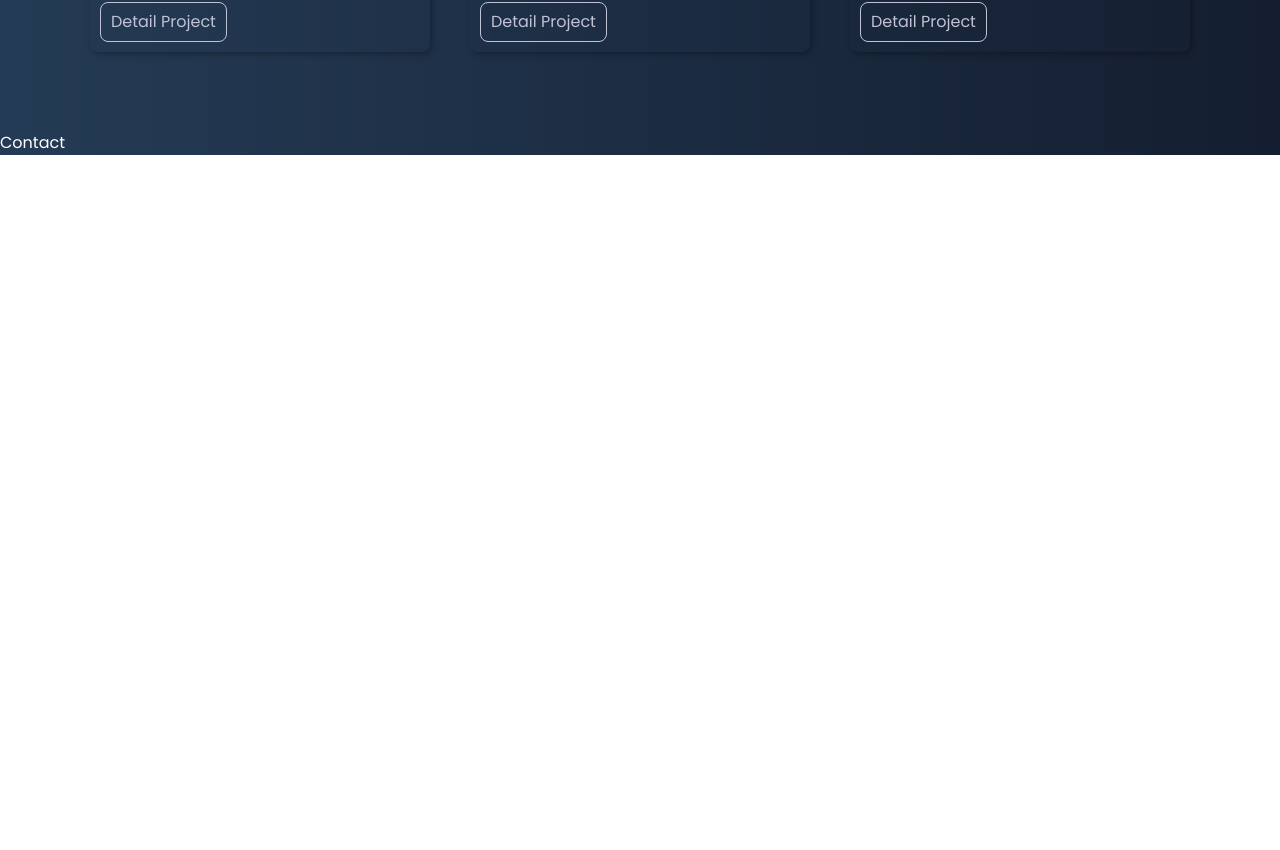
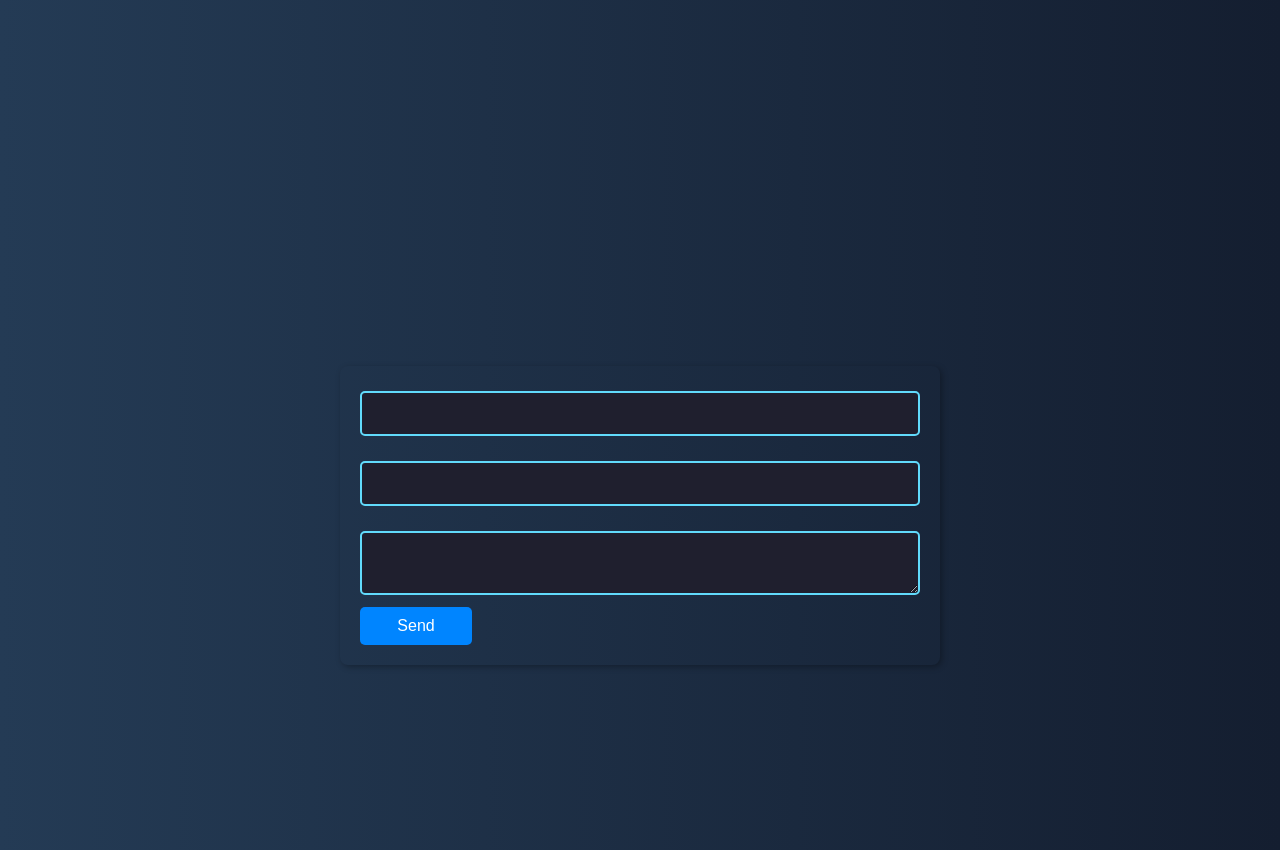
Before and after one commit to Pedrogj/portfolio, a React (Create React App) app: page / in a window 1280 px wide. Shown: the part 2110-2960 px from the top of the page. Before the commit the page ends 2265 px from the top, so only its background shows below. Built offline with nearby package versions, Linux system fonts and the light colour scheme.

Commit message:
Contact.js: Add style

```diff
--- a/src/components/about/About.js
+++ b/src/components/about/About.js
@@ -6,7 +6,6 @@ import {
   Description,
   SkillName,
   SkillIcon,
-  Title,
 } from "./AboutStyle";
 import { skills } from "../../data/skills";
 
@@ -21,7 +20,6 @@ export const About = () => {
   return (
     <Wrapper id="about">
       <TextContent>
-        <Title>About</Title>
         <Description>
           Poseo habilidades en Javascript. Reactjs, Hooks, Context Api, Redux,
           Nodejs, MongoDB, Firebase, GraphQL, Apollo Client, Express. Tengo 2
--- a/src/components/contact/Contact.js
+++ b/src/components/contact/Contact.js
@@ -1,5 +1,30 @@
-import React from "react";
+import {
+  Wrapper,
+  Form,
+  Label,
+  Input,
+  InputContent,
+  Button,
+  TextArea,
+} from "./ContactStyle";
 
 export const Contact = () => {
-  return <div>Contact</div>;
+  return (
+    <Wrapper>
+      <Form>
+        <InputContent>
+          <Label></Label>
+          <Input />
+        </InputContent>
+        <InputContent>
+          <Label></Label>
+          <Input />
+        </InputContent>
+
+        <TextArea />
+
+        <Button>Send</Button>
+      </Form>
+    </Wrapper>
+  );
 };
--- a/src/components/contact/ContactStyle.js
+++ b/src/components/contact/ContactStyle.js
@@ -1 +1,76 @@
 import styled from "styled-components";
+
+export const Wrapper = styled.div`
+  min-height: 90vh;
+  display: flex;
+  align-items: center;
+  justify-content: center;
+`;
+
+export const Form = styled.form`
+  min-width: 600px;
+  margin-top: 50px;
+  padding: 20px;
+  box-shadow: 2px 2px 6px 0px rgba(0, 0, 0, 0.3);
+  border-radius: 8px;
+  transition: transform 0.3s;
+`;
+
+export const InputContent = styled.div`
+  margin-bottom: 20px;
+`;
+
+export const Label = styled.label`
+  display: block;
+  font-weight: 300;
+  font-size: 14px;
+  margin-bottom: 5px;
+  color: #1f1f1f;
+`;
+
+export const Input = styled.input`
+  background-color: #1f1f2e;
+  width: 100%;
+  border-radius: 5px;
+  border: 2px solid #61dafb;
+  font-size: 18px;
+  padding: 10px;
+  margin-bottom: 5px;
+  color: white;
+
+  :focus {
+    outline: none;
+    border: 2px solid #0085ff;
+  }
+`;
+
+export const Button = styled.button`
+  display: flex;
+  justify-content: center;
+  background: #0085ff;
+  font-weight: 300;
+  border: none;
+  cursor: pointer;
+  width: 20%;
+  padding: 10px;
+  border-radius: 5px;
+  color: #fff;
+  font-size: 16px;
+  transition: 0.3s ease all;
+`;
+
+export const TextArea = styled.textarea`
+  background-color: #1f1f2e;
+  width: 100%;
+  border-radius: 5px;
+  border: 2px solid #61dafb;
+  font-size: 18px;
+  padding: 10px;
+  margin-bottom: 5px;
+  color: white;
+
+  :focus {
+    outline: none;
+    border: 2px solid #0085ff;
+  }
+`;
--- a/src/components/projects/Projects.js
+++ b/src/components/projects/Projects.js
@@ -1,6 +1,5 @@
 import {
   Wrapper,
-  Title,
   Container,
   Item,
   Text1,
@@ -26,7 +25,6 @@ export const Projects = () => {
 
   return (
     <Wrapper id="projects">
-      <Title>Projects</Title>
       <Container>{requireContent}</Container>
     </Wrapper>
   );
```
